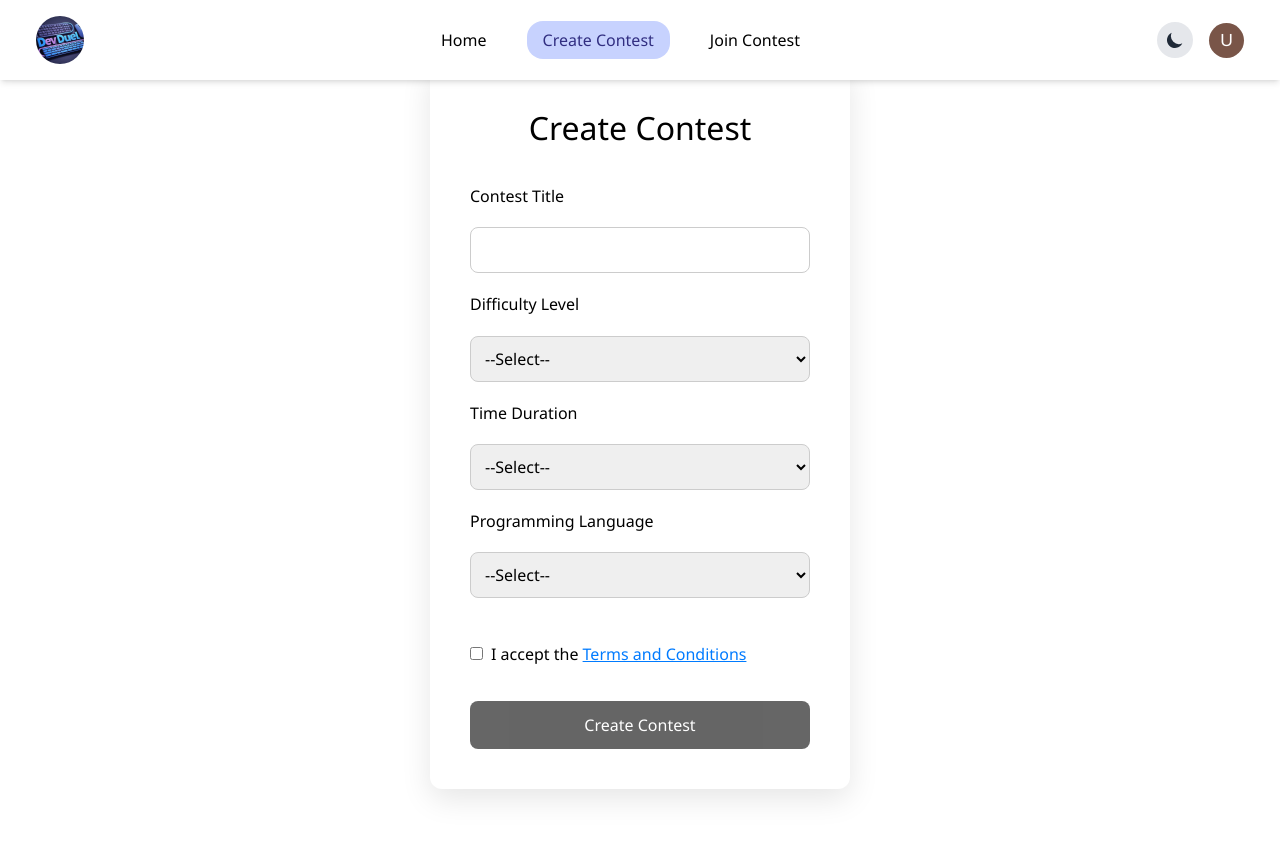
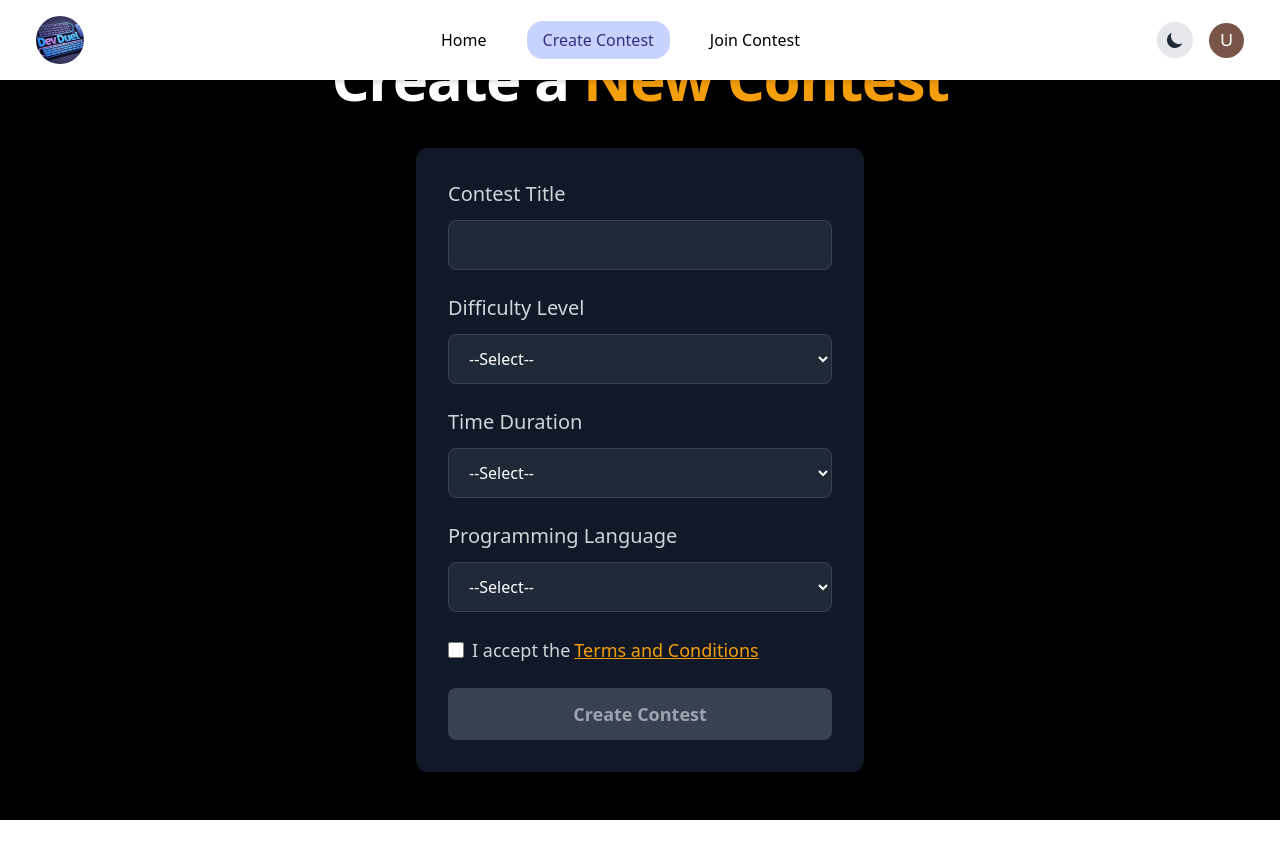
Before and after one commit to Soham271/DevDuel, a React (Vite) app in the folder vite-project/: page /create-contest in a window 1280 px wide. After the commit the page ends 820 px from the top, so only its background shows below. Built offline with nearby package versions, Linux system fonts and the light colour scheme; a web font is replaced by a local one.

Commit message:
Styling of JoinAndCreatePages

```diff
--- a/vite-project/src/pages/CreateContest.jsx
+++ b/vite-project/src/pages/CreateContest.jsx
@@ -1,29 +1,14 @@
-import React, { useState } from "react";
+import React, { useState, useRef, useEffect } from "react";
 import { useSelector } from "react-redux";
 import { useNavigate } from "react-router-dom";
 import axios from "axios";
-import { motion, AnimatePresence } from "framer-motion";
-import {
-  Container,
-  Heading,
-  StyledForm,
-  Label,
-  Input,
-  Select,
-  SubmitButton,
-  ModalOverlay,
-  ModalContent,
-  ModalMessage,
-  ModalCode,
-  CopyNote,
-  CopiedToast,
-} from "@/components/styled";
+import gsap from "gsap";
+import Navbar from "./Navbar";
 import TermsModal from "@/components/TermsModal";
-import Navbar from "./Navbar";
 
 function CreateContest() {
   const user = useSelector((state) => state.user.user);
-  const [CreateContestData, setCreateContestData] = useState({
+  const [createContestData, setCreateContestData] = useState({
     Title: "",
     Level: "",
     Duration: "",
@@ -37,7 +22,62 @@ function CreateContest() {
   const [showTermsModal, setShowTermsModal] = useState(false);
   const navigate = useNavigate();
 
-  const handleCreateContext = async (e) => {
+  const headingRef = useRef(null);
+  const formRef = useRef(null);
+  const modalOverlayRef = useRef(null);
+  const modalContentRef = useRef(null);
+
+  useEffect(() => {
+    // GSAP Animations
+    gsap.fromTo(
+      headingRef.current,
+      { opacity: 0, y: 40 },
+      {
+        opacity: 1,
+        y: 0,
+        duration: 1.2,
+        ease: "power3.out",
+      }
+    );
+
+    gsap.fromTo(
+      formRef.current,
+      { opacity: 0, y: 20 },
+      {
+        opacity: 1,
+        y: 0,
+        duration: 1,
+        delay: 0.4,
+        ease: "power2.out",
+      }
+    );
+
+    if (showModal) {
+      gsap.fromTo(
+        modalOverlayRef.current,
+        { opacity: 0 },
+        {
+          opacity: 1,
+          duration: 0.3,
+          ease: "power2.out",
+        }
+      );
+
+      gsap.fromTo(
+        modalContentRef.current,
+        { scale: 0.8, opacity: 0, y: 40 },
+        {
+          scale: 1,
+          opacity: 1,
+          y: 0,
+          duration: 0.4,
+          ease: "power2.out",
+        }
+      );
+    }
+  }, [showModal]);
+
+  const handleCreateContest = async (e) => {
     e.preventDefault();
     if (!termsAccepted) {
       alert("Please accept the Terms and Conditions to create a contest.");
@@ -49,7 +89,7 @@ function CreateContest() {
     try {
       await axios.post(
         "http://localhost:3004/api/v1/contenst/create-contest",
-        { ...CreateContestData, Code: code },
+        { ...createContestData, Code: code },
         {
           headers: { "Content-Type": "application/json" },
           withCredentials: true,
@@ -73,57 +113,76 @@ function CreateContest() {
   };
 
   return (
-    <>
-        <Container
-      initial={{ opacity: 0, y: 60 }}
-      animate={{ opacity: 1, y: 0 }}
-      transition={{ duration: 0.6, ease: "easeOut" }}
+    <div className="bg-black min-h-screen font-sans text-white">
+      <Navbar />
+      <div className="flex flex-col items-center justify-center min-h-[calc(100vh-64px)] px-4 sm:px-6 lg:px-8 py-12">
+        <h1
+          ref={headingRef}
+          className="text-4xl sm:text-5xl md:text-6xl font-bold mb-10 text-center tracking-tight"
         >
-      <Navbar />
-      <Heading>Create Contest</Heading>
-      <StyledForm onSubmit={handleCreateContext}>
-        <Label>Contest Title</Label>
-        <Input
+          Create a <span className="text-amber-500">New Contest</span>
+        </h1>
+
+        <form
+          ref={formRef}
+          onSubmit={handleCreateContest}
+          className="w-full max-w-md bg-gray-900 p-6 sm:p-8 rounded-xl shadow-lg hover:shadow-xl transition-shadow duration-300"
+        >
+          <label className="text-lg sm:text-xl font-medium text-gray-300 mb-3 block">
+            Contest Title
+          </label>
+          <input
             type="text"
-          value={CreateContestData.Title}
+            value={createContestData.Title}
             onChange={(e) =>
               setCreateContestData({
-              ...CreateContestData,
+                ...createContestData,
                 Title: e.target.value,
               })
             }
             required
+            className="w-full px-4 py-3 bg-gray-800 text-white rounded-lg border border-gray-700 focus:outline-none focus:ring-2 focus:ring-amber-500 focus:border-transparent transition-all duration-300 placeholder-gray-500"
           />
 
-        <Label>Difficulty Level</Label>
-        <Select
-          value={CreateContestData.Level}
+          <label className="text-lg sm:text-xl font-medium text-gray-300 mt-6 mb-3 block">
+            Difficulty Level
+          </label>
+          <select
+            value={createContestData.Level}
             onChange={(e) =>
               setCreateContestData({
-              ...CreateContestData,
+                ...createContestData,
                 Level: e.target.value,
               })
             }
             required
+            className="w-full px-4 py-3 bg-gray-800 text-white rounded-lg border border-gray-700 focus:outline-none focus:ring-2 focus:ring-amber-500 focus:border-transparent transition-all duration-300"
           >
-          <option value="">--Select--</option>
+            <option value="" disabled>
+              --Select--
+            </option>
             <option value="easy">Easy</option>
             <option value="medium">Medium</option>
             <option value="hard">Hard</option>
-        </Select>
+          </select>
 
-        <Label>Time Duration</Label>
-        <Select
-          value={CreateContestData.Duration}
+          <label className="text-lg sm:text-xl font-medium text-gray-300 mt-6 mb-3 block">
+            Time Duration
+          </label>
+          <select
+            value={createContestData.Duration}
             onChange={(e) =>
               setCreateContestData({
-              ...CreateContestData,
+                ...createContestData,
                 Duration: e.target.value,
               })
             }
             required
+            className="w-full px-4 py-3 bg-gray-800 text-white rounded-lg border border-gray-700 focus:outline-none focus:ring-2 focus:ring-amber-500 focus:border-transparent transition-all duration-300"
           >
-          <option value="">--Select--</option>
+            <option value="" disabled>
+              --Select--
+            </option>
             <option value="5min">5 Minutes</option>
             <option value="10min">10 Minutes</option>
             <option value="20min">20 Minutes</option>
@@ -131,103 +190,98 @@ function CreateContest() {
             <option value="40min">40 Minutes</option>
             <option value="50min">50 Minutes</option>
             <option value="1hr">1 Hour</option>
-        </Select>
+          </select>
 
-        <Label>Programming Language</Label>
-        <Select
-          value={CreateContestData.Language}
+          <label className="text-lg sm:text-xl font-medium text-gray-300 mt-6 mb-3 block">
+            Programming Language
+          </label>
+          <select
+            value={createContestData.Language}
             onChange={(e) =>
               setCreateContestData({
-              ...CreateContestData,
+                ...createContestData,
                 Language: e.target.value,
               })
             }
             required
+            className="w-full px-4 py-3 bg-gray-800 text-white rounded-lg border border-gray-700 focus:outline-none focus:ring-2 focus:ring-amber-500 focus:border-transparent transition-all duration-300"
           >
-          <option value="">--Select--</option>
+            <option value="" disabled>
+              --Select--
+            </option>
             <option value="C">C</option>
             <option value="C++">C++</option>
             <option value="Java">Java</option>
             <option value="Python">Python</option>
-        </Select>
+          </select>
 
-        <Label style={{ marginTop: "1.5rem", cursor: "pointer" }}>
+          <label className="text-base sm:text-lg text-gray-300 mt-6 flex items-center cursor-pointer">
             <input
               type="checkbox"
               checked={termsAccepted}
               onChange={() => setTermsAccepted(!termsAccepted)}
-            style={{ marginRight: "0.5rem" }}
+              className="mr-2 h-4 w-4 text-amber-500 border-gray-700 rounded focus:ring-amber-500 bg-gray-800"
             />
             I accept the{" "}
             <span
-            style={{
-              textDecoration: "underline",
-              color: "#007bff",
-              cursor: "pointer",
-            }}
               onClick={() => setShowTermsModal(true)}
+              className="underline text-amber-500 hover:text-amber-400 transition-colors duration-300 ml-1"
             >
               Terms and Conditions
             </span>
-        </Label>
+          </label>
 
-        <SubmitButton
+          <button
             type="submit"
-          whileHover={{ scale: 1.02 }}
-          whileTap={{ scale: 0.98 }}
             disabled={!termsAccepted}
-          style={{
-            opacity: termsAccepted ? 1 : 0.6,
-            cursor: termsAccepted ? "pointer" : "not-allowed",
-            marginTop: "1rem",
-          }}
+            className={`mt-6 w-full py-3 rounded-lg font-semibold text-base sm:text-lg transition-all duration-300 ${
+              termsAccepted
+                ? "bg-amber-500 text-white hover:bg-amber-600 active:scale-95"
+                : "bg-gray-700 text-gray-400 cursor-not-allowed"
+            }`}
           >
             Create Contest
-        </SubmitButton>
-      </StyledForm>
+          </button>
+        </form>
 
-      {/* Contest Created Modal with Animation */}
-      <AnimatePresence>
+        {/* Contest Created Modal */}
         {showModal && (
-          <ModalOverlay
-            as={motion.div}
-            initial={{ opacity: 0 }}
-            animate={{ opacity: 1 }}
-            exit={{ opacity: 0 }}
-            transition={{ duration: 0.3 }}
+          <div
+            ref={modalOverlayRef}
+            className="fixed inset-0 bg-black bg-opacity-70 flex items-center justify-center z-50"
           >
-            <ModalContent
-              as={motion.div}
-              initial={{ scale: 0.8, opacity: 0, y: 40 }}
-              animate={{ scale: 1, opacity: 1, y: 0 }}
-              exit={{ scale: 0.8, opacity: 0, y: 40 }}
-              transition={{ duration: 0.4, ease: "easeOut" }}
+            <div
+              ref={modalContentRef}
+              className="bg-gray-900 p-6 sm:p-8 rounded-xl shadow-lg text-center max-w-sm w-full"
             >
-              <ModalMessage>Contest Created Successfully!</ModalMessage>
-              <ModalCode
+              <h3 className="text-xl sm:text-2xl font-semibold text-amber-500 mb-4">
+                Contest Created Successfully!
+              </h3>
+              <div
                 onClick={handleCodeClick}
-                style={{ cursor: "pointer" }}
+                className="text-2xl sm:text-3xl font-mono text-white bg-gray-800 px-4 py-2 rounded-lg cursor-pointer hover:bg-gray-700 transition-colors duration-300"
               >
                 {contestCode}
-              </ModalCode>
-              <CopyNote>Click on code to copy</CopyNote>
-              {copied && <CopiedToast>Code copied successfully!</CopiedToast>}
-            </ModalContent>
-          </ModalOverlay>
+              </div>
+              <p className="text-gray-400 mt-3 text-sm sm:text-base">
+                Click on code to copy
+              </p>
+              {copied && (
+                <p className="text-amber-400 mt-3 text-sm sm:text-base animate-pulse">
+                  Code copied successfully!
+                </p>
               )}
-      </AnimatePresence>
+            </div>
+          </div>
+        )}
 
         {/* Terms and Conditions Modal */}
         <TermsModal
           visible={showTermsModal}
           onClose={() => setShowTermsModal(false)}
         />
-
-
-    </Container>
-
-    </>
-
+      </div>
+    </div>
   );
 }
 
--- a/vite-project/src/pages/Joincontest.jsx
+++ b/vite-project/src/pages/Joincontest.jsx
@@ -2,26 +2,26 @@ import { io } from "socket.io-client";
 import React, { useEffect, useState, useRef } from "react";
 import { useLocation, useNavigate } from "react-router-dom";
 import axios from "axios";
-import {
-  Container,
-  Heading,
-  StyledForm,
-  Label,
-  Input,
-  SubmitButton,
-} from "@/components/styled";
 import Navbar from "./Navbar";
+import gsap from "gsap";
+
+// Register GSAP plugins (if needed, though we're using basic animations here)
+gsap.registerPlugin();
 
 function Joincontest() {
   const [contestCode, setContestCode] = useState("");
   const [error, setError] = useState("");
   const [contestDetails, setContestDetails] = useState(null);
-  const [connectedUsers, setConnectedUsers] = useState([]); // Track users in the room
+  const [connectedUsers, setConnectedUsers] = useState([]);
   const location = useLocation();
   const navigate = useNavigate();
   const socketRef = useRef(null);
+  const headingRef = useRef(null);
+  const formRef = useRef(null);
+  const detailsRef = useRef(null);
 
   useEffect(() => {
+    // Socket.IO setup
     socketRef.current = io("http://localhost:3004", {
       transports: ["websocket", "polling"],
       withCredentials: true,
@@ -37,18 +37,54 @@ function Joincontest() {
 
     socketRef.current.on("userJoined", (data) => {
       console.log(`User ${data.userId} joined contest ${data.contestCode}`);
-      setConnectedUsers((prev) => [...new Set([...prev, data.userId])]); // Add user to list
+      setConnectedUsers((prev) => [...new Set([...prev, data.userId])]);
     });
 
     socketRef.current.on("userList", (data) => {
       console.log("Updated user list:", data.users);
-      setConnectedUsers(data.users); // Update user list
+      setConnectedUsers(data.users);
     });
 
     if (location.state?.contestCode) {
       setContestCode(location.state.contestCode.toString());
       joinContest(location.state.contestCode);
     }
+
+    // GSAP Animations
+    gsap.fromTo(
+      headingRef.current,
+      { opacity: 0, y: 40 },
+      {
+        opacity: 1,
+        y: 0,
+        duration: 1.2,
+        ease: "power3.out",
+      }
+    );
+
+    gsap.fromTo(
+      formRef.current,
+      { opacity: 0, y: 20 },
+      {
+        opacity: 1,
+        y: 0,
+        duration: 1,
+        delay: 0.4,
+        ease: "power2.out",
+      }
+    );
+
+    gsap.fromTo(
+      detailsRef.current,
+      { opacity: 0, y: 20 },
+      {
+        opacity: 1,
+        y: 0,
+        duration: 1,
+        delay: 0.4,
+        ease: "power2.out",
+      }
+    );
 
     return () => {
       socketRef.current.disconnect();
@@ -65,13 +101,11 @@ function Joincontest() {
       setContestDetails(response.data.contest);
       setError("");
 
-      // Join Socket.IO room
       socketRef.current.emit("joinContest", {
         contestCode: code,
         userId: socketRef.current.id,
       });
 
-      // Navigate to Join-Battle with contest details
       navigate("/Join-Battle", {
         state: { contestCode: code, contestDetails: response.data.contest },
       });
@@ -94,48 +128,86 @@ function Joincontest() {
   };
 
   return (
-    <Container
-      initial={{ opacity: 0, y: 60 }}
-      animate={{ opacity: 1, y: 0 }}
-      transition={{ duration: 0.6, ease: "easeOut" }}
+    <div className="bg-black min-h-screen font-sans text-white">
+      <Navbar />
+      <div className="flex flex-col items-center justify-center min-h-[calc(100vh-64px)] px-4 sm:px-6 lg:px-8 py-12">
+        <h1
+          ref={headingRef}
+          className="text-4xl sm:text-5xl md:text-6xl font-bold mb-10 text-center tracking-tight"
         >
-      <Navbar />
-      <Heading>Join Contest</Heading>
+          Join a <span className="text-teal-500">Code Battle</span>
+        </h1>
+
         {!contestDetails ? (
-        <StyledForm onSubmit={handleSubmit}>
-          <Label>Contest Code</Label>
-          <Input
+          <form
+            ref={formRef}
+            onSubmit={handleSubmit}
+            className="w-full max-w-md bg-gray-900 p-6 sm:p-8 rounded-xl shadow-lg hover:shadow-xl transition-shadow duration-300"
+          >
+            <label className="text-lg sm:text-xl font-medium text-gray-300 mb-3 block">
+              Contest Code
+            </label>
+            <input
               type="text"
               value={contestCode}
               onChange={(e) => setContestCode(e.target.value)}
               placeholder="Enter contest code"
+              className="w-full px-4 py-3 bg-gray-800 text-white rounded-lg border border-gray-700 focus:outline-none focus:ring-2 focus:ring-teal-500 focus:border-transparent transition-all duration-300 placeholder-gray-500"
             />
-          {error && <p style={{ color: "red" }}>{error}</p>}
-          <SubmitButton
+            {error && (
+              <p className="text-red-400 mt-3 text-sm sm:text-base">{error}</p>
+            )}
+            <button
               type="submit"
-            whileHover={{ scale: 1.02 }}
-            whileTap={{ scale: 0.98 }}
+              className="mt-6 w-full py-3 bg-teal-500 text-white rounded-lg font-semibold text-base sm:text-lg hover:bg-teal-600 transition-colors duration-300 active:scale-95"
             >
               Join Contest
-          </SubmitButton>
-        </StyledForm>
+            </button>
+          </form>
         ) : (
-        <div>
-          <h2>Contest: {contestDetails.Title}</h2>
-          <p>Level: {contestDetails.Level}</p>
-          <p>Duration: {contestDetails.Duration}</p>
-          <p>Language: {contestDetails.Language}</p>
-          <p>Code: {contestDetails.Code}</p>
-          <p>Question: {contestDetails.Questions[0]?.title}</p>
-          <h3>Connected Users:</h3>
-          <ul>
-            {connectedUsers.map((userId) => (
-              <li key={userId}>{userId}</li>
-            ))}
+          <div
+            ref={detailsRef}
+            className="w-full max-w-lg bg-gray-900 p-6 sm:p-8 rounded-xl shadow-lg hover:shadow-xl transition-shadow duration-300"
+          >
+            <h2 className="text-2xl sm:text-3xl font-semibold mb-5 text-teal-500 tracking-tight">
+              Contest: {contestDetails.Title}
+            </h2>
+            <p className="text-gray-300 mb-3 text-base sm:text-lg">
+              <span className="font-medium">Level:</span> {contestDetails.Level}
+            </p>
+            <p className="text-gray-300 mb-3 text-base sm:text-lg">
+              <span className="font-medium">Duration:</span>{" "}
+              {contestDetails.Duration}
+            </p>
+            <p className="text-gray-300 mb-3 text-base sm:text-lg">
+              <span className="font-medium">Language:</span>{" "}
+              {contestDetails.Language}
+            </p>
+            <p className="text-gray-300 mb-3 text-base sm:text-lg">
+              <span className="font-medium">Code:</span> {contestDetails.Code}
+            </p>
+            <p className="text-gray-300 mb-5 text-base sm:text-lg">
+              <span className="font-medium">Question:</span>{" "}
+              {contestDetails.Questions[0]?.title || "N/A"}
+            </p>
+            <h3 className="text-lg sm:text-xl font-semibold text-gray-200 mb-4">
+              Connected Users:
+            </h3>
+            <ul className="list-disc pl-6 text-gray-300 text-base sm:text-lg">
+              {connectedUsers.length > 0 ? (
+                connectedUsers.map((userId) => (
+                  <li key={userId} className="mb-2">
+                    {userId}
+                  </li>
+                ))
+              ) : (
+                <li className="text-gray-400">No users connected yet.</li>
+              )}
             </ul>
           </div>
         )}
-    </Container>
+      </div>
+    </div>
   );
 }
 
```
Lines whose indentation alone changed are shown as unchanged.
